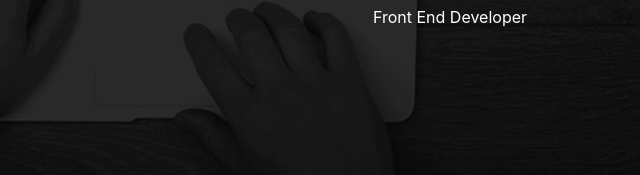
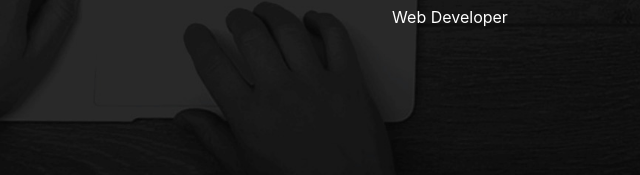
Before and after one commit to ajaythekkiniyil/Resume, a plain HTML site: page index.html in a window 1280 px wide. Shown: the part 503-678 px from the top of the page, 196-836 px from the left. Drawn offline with nearby package versions, Linux system fonts and the light colour scheme.

Commit message:
Update index.html

```diff
--- a/index.html
+++ b/index.html
@@ -23,7 +23,7 @@
         <div class="user-box">
             <img src="img/dp.jpg">
             <h1>Ajay T</h1>
-            <p>Front End Developer</p>
+            <p>Web Developer</p>
         </div>
     </div>
 </section>
```
